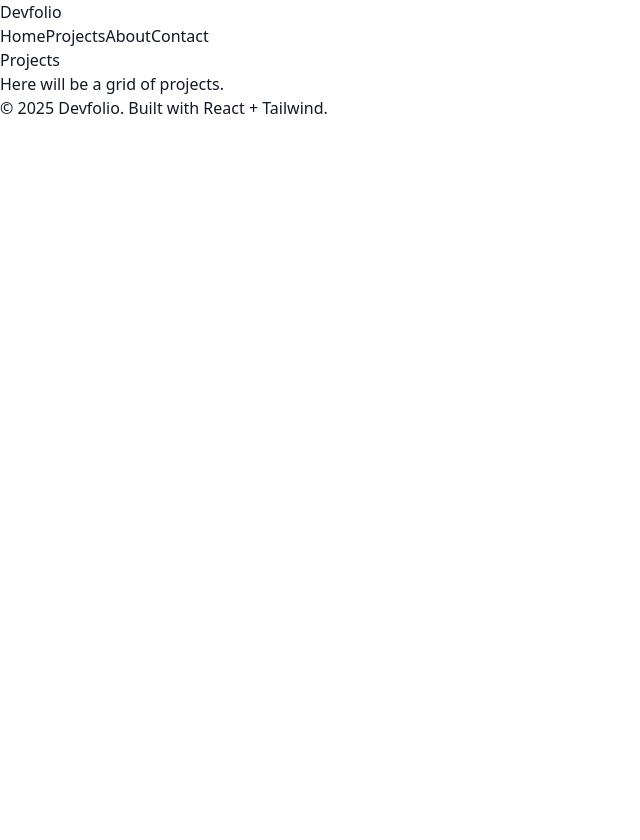
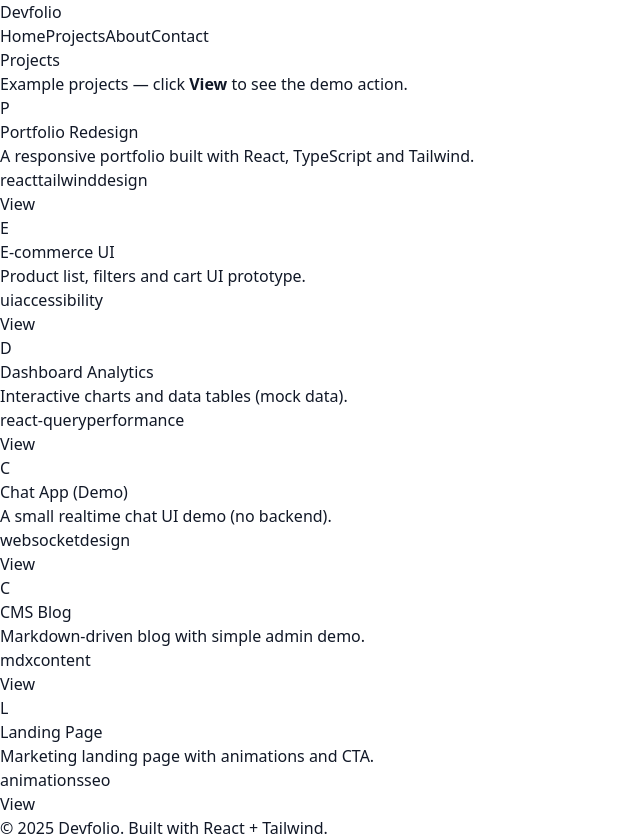
Before and after one commit to calvinthen/devfolio, a React (Vite) app: page /projects in a window 1280 px wide. Shown: the whole page, without its empty margins (0-640 px from the left). Before the commit the page ends 800 px from the top, so only its background shows below. Built offline with nearby package versions, Linux system fonts and the light colour scheme.

Commit message:
add card to project pages

```diff
--- /dev/null
+++ b/src/components/Card/Card.tsx
@@ -0,0 +1,65 @@
+// src/components/Card/Card.tsx
+type ProjectCardProps = {
+  id: string
+  title: string
+  description: string
+  tags?: string[]
+  image?: string
+  onClick?: (id: string) => void
+}
+
+export default function Card({
+  id,
+  title,
+  description,
+  tags = [],
+  image,
+  onClick,
+}: ProjectCardProps) {
+  return (
+    <article
+      role="article"
+      className="bg-gray-800 rounded-xl overflow-hidden shadow-md hover:shadow-lg transition-transform duration-200 transform hover:-translate-y-1"
+    >
+      {/* image / placeholder */}
+      {image ? (
+        <img
+          src={image}
+          alt={`${title} screenshot`}
+          className="w-full h-44 object-cover"
+        />
+      ) : (
+        <div className="w-full h-44 bg-gradient-to-tr from-gray-700 to-gray-600 flex items-center justify-center text-3xl font-bold text-gray-200">
+          {title.charAt(0)}
+        </div>
+      )}
+
+      <div className="p-4">
+        <h3 className="text-lg font-semibold mb-2">{title}</h3>
+        <p className="text-sm text-gray-300 mb-3">{description}</p>
+
+        <div className="flex flex-wrap gap-2 mb-4">
+          {tags.map((t) => (
+            <span
+              key={t}
+              className="text-xs bg-gray-700 px-2 py-1 rounded"
+              aria-hidden
+            >
+              {t}
+            </span>
+          ))}
+        </div>
+
+        <div className="flex justify-end">
+          <button
+            aria-label={`View ${title}`}
+            onClick={() => onClick?.(id)}
+            className="px-4 py-1 bg-blue-600 hover:bg-blue-700 rounded text-sm font-medium transition-colors"
+          >
+            View
+          </button>
+        </div>
+      </div>
+    </article>
+  )
+}
--- /dev/null
+++ b/src/components/Card/index.ts
@@ -0,0 +1 @@
+export { default } from "./Card"
--- a/src/pages/Projects.tsx
+++ b/src/pages/Projects.tsx
@@ -1,8 +1,76 @@
+// src/pages/Projects.tsx
+import Card from "../components/Card"
+
+type Project = {
+  id: string
+  title: string
+  description: string
+  tags?: string[]
+  image?: string
+}
+
+const projects: Project[] = [
+  {
+    id: "p1",
+    title: "Portfolio Redesign",
+    description: "A responsive portfolio built with React, TypeScript and Tailwind.",
+    tags: ["react", "tailwind", "design"],
+  },
+  {
+    id: "p2",
+    title: "E-commerce UI",
+    description: "Product list, filters and cart UI prototype.",
+    tags: ["ui", "accessibility"],
+  },
+  {
+    id: "p3",
+    title: "Dashboard Analytics",
+    description: "Interactive charts and data tables (mock data).",
+    tags: ["react-query", "performance"],
+  },
+  {
+    id: "p4",
+    title: "Chat App (Demo)",
+    description: "A small realtime chat UI demo (no backend).",
+    tags: ["websocket", "design"],
+  },
+  {
+    id: "p5",
+    title: "CMS Blog",
+    description: "Markdown-driven blog with simple admin demo.",
+    tags: ["mdx", "content"],
+  },
+  {
+    id: "p6",
+    title: "Landing Page",
+    description: "Marketing landing page with animations and CTA.",
+    tags: ["animations", "seo"],
+  },
+]
+
 export default function Projects() {
   return (
-    <div className="p-8">
-      <h1 className="text-3xl font-bold mb-4">Projects</h1>
-      <p>Here will be a grid of projects.</p>
+    <div className="p-8 container mx-auto">
+      <h1 className="text-3xl font-bold mb-6">Projects</h1>
+
+      <p className="text-gray-300 mb-6">
+        Example projects — click <strong>View</strong> to see the demo action.
+      </p>
+
+      <div className="grid grid-cols-1 md:grid-cols-2 lg:grid-cols-3 gap-6">
+        {projects.map((p) => (
+          <Card
+            key={p.id}
+            id={p.id}
+            title={p.title}
+            description={p.description}
+            tags={p.tags}
+            onClick={(id) => {
+              alert(`Open project: ${id}, Also Know As : ${p.title}`)
+            }}
+          />
+        ))}
+      </div>
     </div>
   )
 }
```
